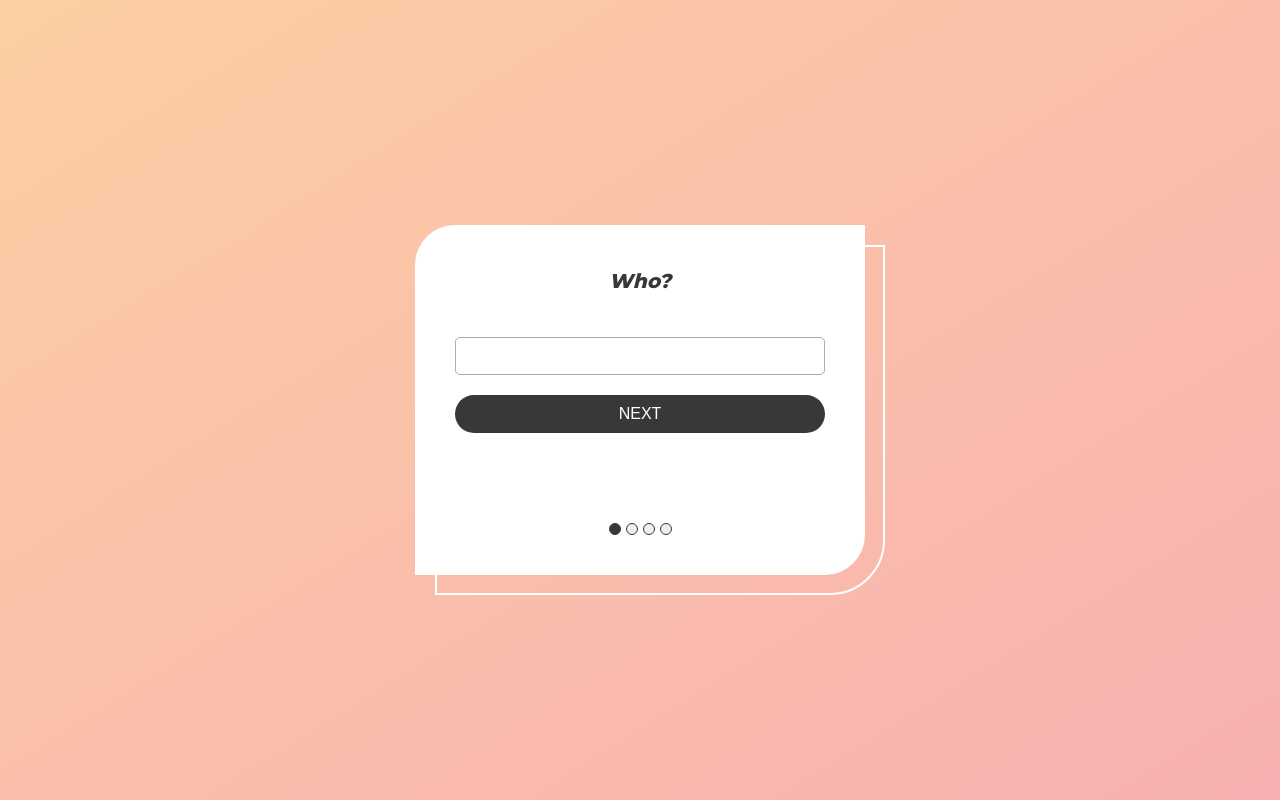
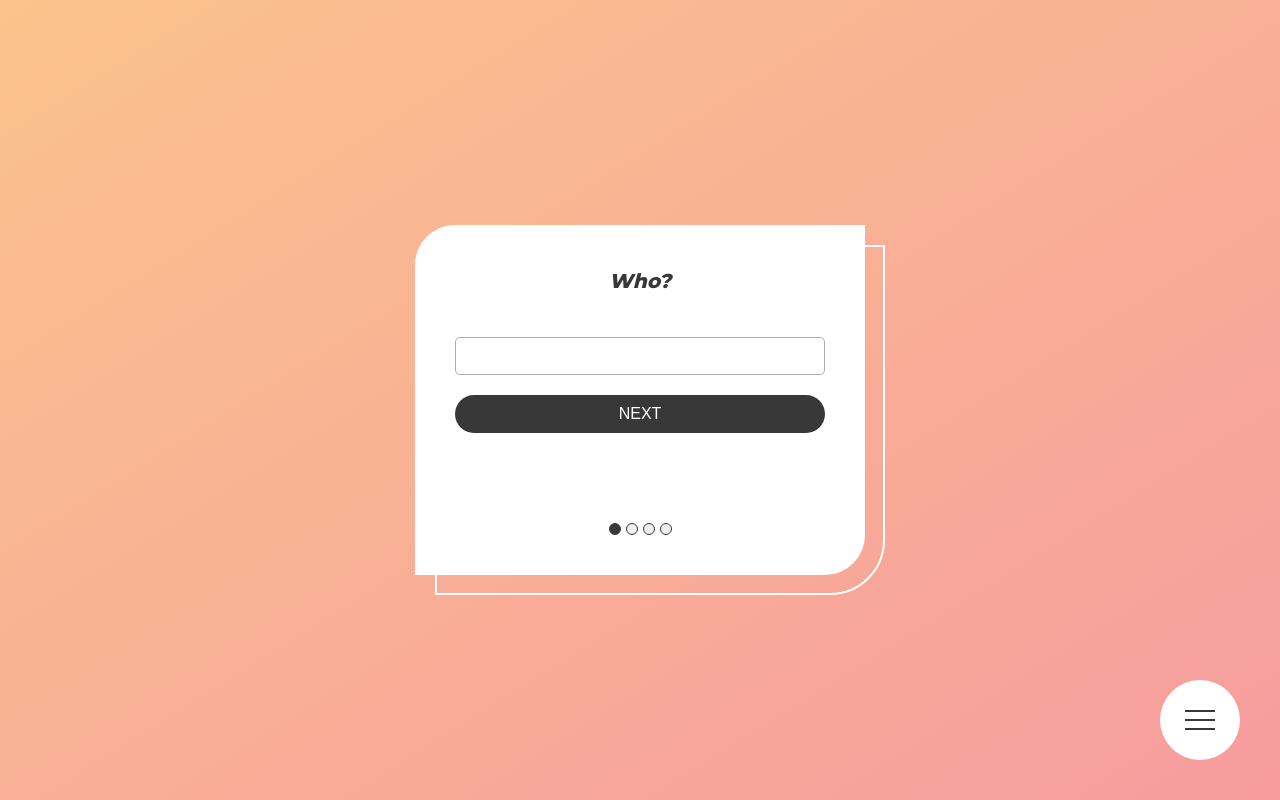
Before and after one commit to HonzaGreb/think-easy-app, a React (Create React App) app: page / in a window 1280 px wide. Built offline with nearby package versions, Linux system fonts and the light colour scheme.

Commit message:
Start Styling Menu Button

```diff
--- a/src/App.tsx
+++ b/src/App.tsx
@@ -1,6 +1,8 @@
+import { Fragment } from 'react';
 import Card from './components/UI/Card';
 import Validation from './components/Validation';
 import Result from './components/Result';
+import Menu from './components/UI/Menu';
 import { useSelector } from 'react-redux';
 import { RootState } from './app/store';
 import Questions from './components/Questions';
@@ -12,11 +14,14 @@ function App() {
   const { questionsShown, validationShown, resultShown } = position;
 
   return (
-    <Card>
-      {validationShown && <Validation questions={questions} />}
-      {questionsShown && <Questions state={state} />}
-      {resultShown && <Result questions={questions} />}
-    </Card>
+    <Fragment>
+      <Card>
+        {validationShown && <Validation questions={questions} />}
+        {questionsShown && <Questions state={state} />}
+        {resultShown && <Result questions={questions} />}
+      </Card>
+      <Menu />
+    </Fragment>
   );
 }
 
--- a/src/components/UI/Menu.tsx
+++ b/src/components/UI/Menu.tsx
@@ -1,13 +1,22 @@
-import { Fragment } from 'react';
+import { Fragment, useState } from 'react';
 
 const Menu = () => {
-  <Fragment>
-    <button className="menu">
-      <span className="menu__one">?</span>
-      <span className="menu__two">×</span>
-    </button>
-    <div className="menu__bg"></div>
-  </Fragment>;
+  const [menuShown, setMenuShown] = useState<boolean>(false);
+
+  const menuToggleHandler = () => {
+    setMenuShown((prevState) => !prevState);
+  };
+
+  const menuStyles = menuShown ? 'menu shown' : 'menu';
+
+  return (
+    <Fragment>
+      <button className={menuStyles} onClick={menuToggleHandler}>
+        <span className="menu__bar"></span>
+      </button>
+      <div className="menu__bg"></div>
+    </Fragment>
+  );
 };
 
-export default Menu
+export default Menu;
--- a/src/css/style.css
+++ b/src/css/style.css
@@ -36,8 +36,9 @@ body {
   font-family: "Montserrat", sans-serif;
   font-size: 1.6rem;
   line-height: 1.6;
-  background-image: linear-gradient(to bottom right, rgba(250, 175, 102, 0.6), rgba(243, 123, 126, 0.6));
+  background-image: linear-gradient(to bottom right, rgba(250, 175, 102, 0.75), rgba(243, 123, 126, 0.75));
   color: #383838;
+  overflow: hidden;
 }
 
 #root {
@@ -138,6 +139,82 @@ body {
   display: flex;
   align-items: center;
   justify-content: center;
+}
+
+.menu {
+  position: absolute;
+  display: flex;
+  align-items: center;
+  justify-content: center;
+  cursor: pointer;
+  bottom: 4rem;
+  right: 4rem;
+  width: 8rem;
+  height: 8rem;
+  border-radius: 50%;
+  border: none;
+  background-color: #fff;
+  transition: all 250ms ease;
+  z-index: 10;
+}
+.menu__bar {
+  position: relative;
+  display: block;
+  width: 3rem;
+  height: 2px;
+  background-color: #383838;
+  transition: all 250ms ease;
+}
+.menu__bar::before, .menu__bar::after {
+  content: "";
+  position: absolute;
+  display: block;
+  width: 3rem;
+  height: 2px;
+  background-color: #383838;
+  transition: inherit;
+}
+.menu__bar::before {
+  transform-origin: left top;
+  top: -0.9rem;
+}
+.menu__bar::after {
+  bottom: -0.9rem;
+  transform-origin: left bottom;
+}
+.menu:hover .menu__bar::before {
+  top: -1.1rem;
+}
+.menu:hover .menu__bar::after {
+  bottom: -1.1rem;
+}
+.menu__bg {
+  position: absolute;
+  right: 5rem;
+  bottom: 5rem;
+  width: 6rem;
+  height: 6rem;
+  z-index: 5;
+  border-radius: 50%;
+  background-image: radial-gradient(#faaf66, #f37b7e);
+  transition: all 650ms cubic-bezier(0.2, 0.65, 0.75, 0.9);
+}
+.menu.shown + .menu__bg {
+  transform: scale(75);
+}
+.menu.shown .menu__bar {
+  background-color: transparent;
+  transform: translateX(0.5rem);
+}
+.menu.shown .menu__bar::before {
+  top: -1rem;
+  opacity: 1;
+  transform: rotate(45deg);
+}
+.menu.shown .menu__bar::after {
+  bottom: -1rem;
+  opacity: 1;
+  transform: rotate(-45deg);
 }
 
 .validation {
--- a/src/sass/base/_base.scss
+++ b/src/sass/base/_base.scss
@@ -17,8 +17,9 @@ body {
   font-family: 'Montserrat', sans-serif;
   font-size: 1.6rem;
   line-height: 1.6;
-  background-image: $gradient;
+  background-image: $gradient-linear;
   color: $color-text;
+  overflow: hidden;
 }
 
 #root {
--- a/src/sass/components/_menu.scss
+++ b/src/sass/components/_menu.scss
@@ -0,0 +1,90 @@
+@use '../abstracts/variables' as *;
+
+.menu {
+  position: absolute;
+  display: flex;
+  align-items: center;
+  justify-content: center;
+  cursor: pointer;
+  bottom: 4rem;
+  right: 4rem;
+  width: 8rem;
+  height: 8rem;
+  border-radius: 50%;
+  border: none;
+  background-color: $color-white;
+  transition: $transition;
+  z-index: 10;
+
+  &__bar {
+    position: relative;
+    display: block;
+    width: 3rem;
+    height: 2px;
+    background-color: $color-text;
+    transition: $transition;
+
+    &::before,
+    &::after {
+      content: '';
+      position: absolute;
+      display: block;
+      width: 3rem;
+      height: 2px;
+      background-color: $color-text;
+      transition: inherit;
+    }
+
+    &::before {
+      transform-origin: left top;
+      top: -0.9rem;
+    }
+
+    &::after {
+      bottom: -0.9rem;
+      transform-origin: left bottom;
+    }
+  }
+
+  &:hover &__bar {
+    &::before {
+      top: -1.1rem;
+    }
+
+    &::after {
+      bottom: -1.1rem;
+    }
+  }
+
+  &__bg {
+    position: absolute;
+    right: 5rem;
+    bottom: 5rem;
+    width: 6rem;
+    height: 6rem;
+    z-index: 5;
+    border-radius: 50%;
+    background-image: $gradient-radial;
+    transition: $transition-long;
+  }
+
+  &.shown + &__bg {
+    transform: scale(75);
+  }
+
+  &.shown &__bar {
+    background-color: transparent;
+    transform: translateX(0.5rem);
+
+    &::before {
+      top: -1rem;
+      opacity: 1;
+      transform: rotate(45deg);
+    }
+    &::after {
+      bottom: -1rem;
+      opacity: 1;
+      transform: rotate(-45deg);
+    }
+  }
+}
```
Also changed, not shown: src/sass/abstracts/_variables.scss (+9 -7 lines), src/sass/components/_btn.scss (+4 -4 lines), 1 other file (tests, documents, lock files or other folders).
